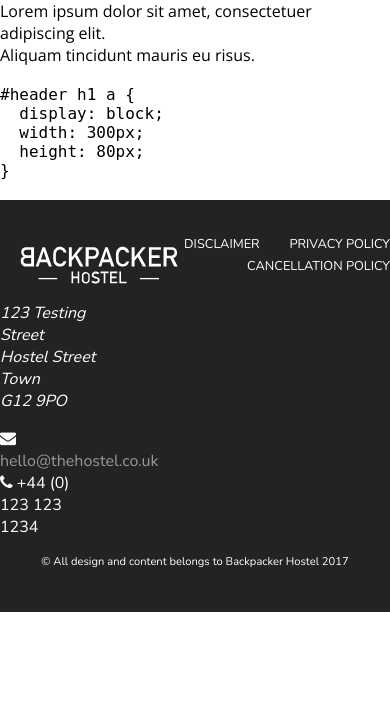
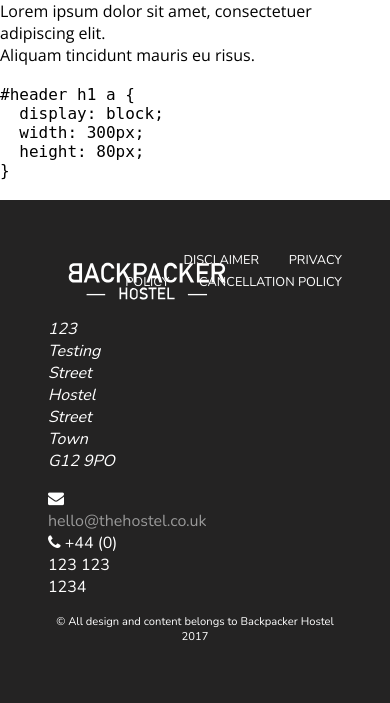
Before and after one commit to cjconnor24/hostel-site, a PHP site: page / in a window 390 px wide. Shown: the part 813-1516 px from the top of the page. Before the commit the page ends 1425 px from the top, so only its background shows below. Run offline with PHP 8.4, Linux system fonts and the light colour scheme.

Commit message:
Started on Responsive elements in footer

```diff
--- a/css/styles.css
+++ b/css/styles.css
@@ -174,3 +174,8 @@ footer p.copyright {
 	font-size:.7em;
 	color:#FFF;
 }
+@media screen and (max-width:1170px){
+	footer {
+		padding:3em;
+	}
+}
--- a/index.html
+++ b/index.html
@@ -54,8 +54,6 @@
   <!--<h1> Backpacker's Hostel</h1>-->
   <!--&lt;!&ndash;<img src="images/banners/banner_black.jpg"/>&ndash;&gt;-->
 <!--</header>-->
-
-
 
 <section id="content">
 
```
